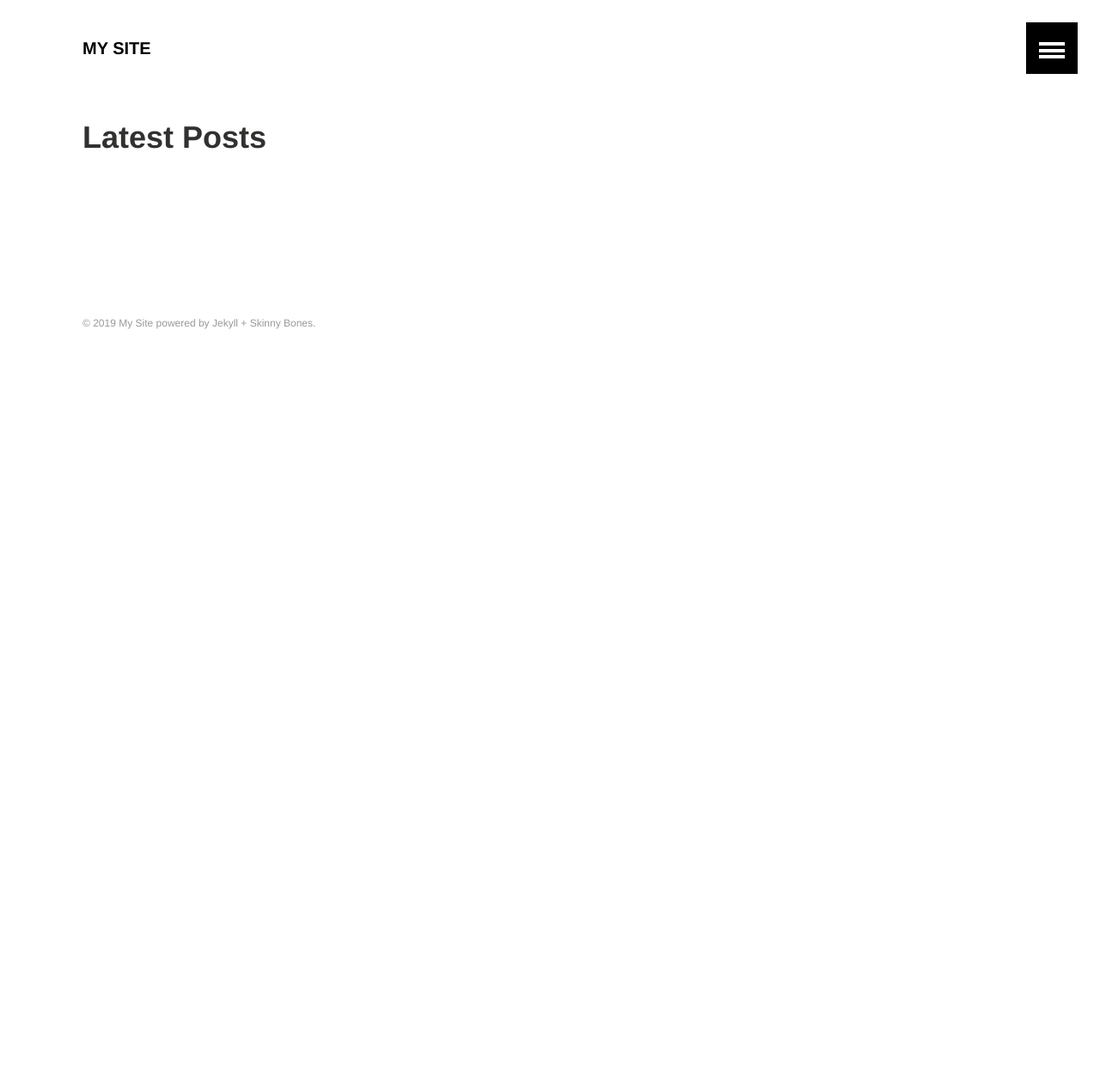
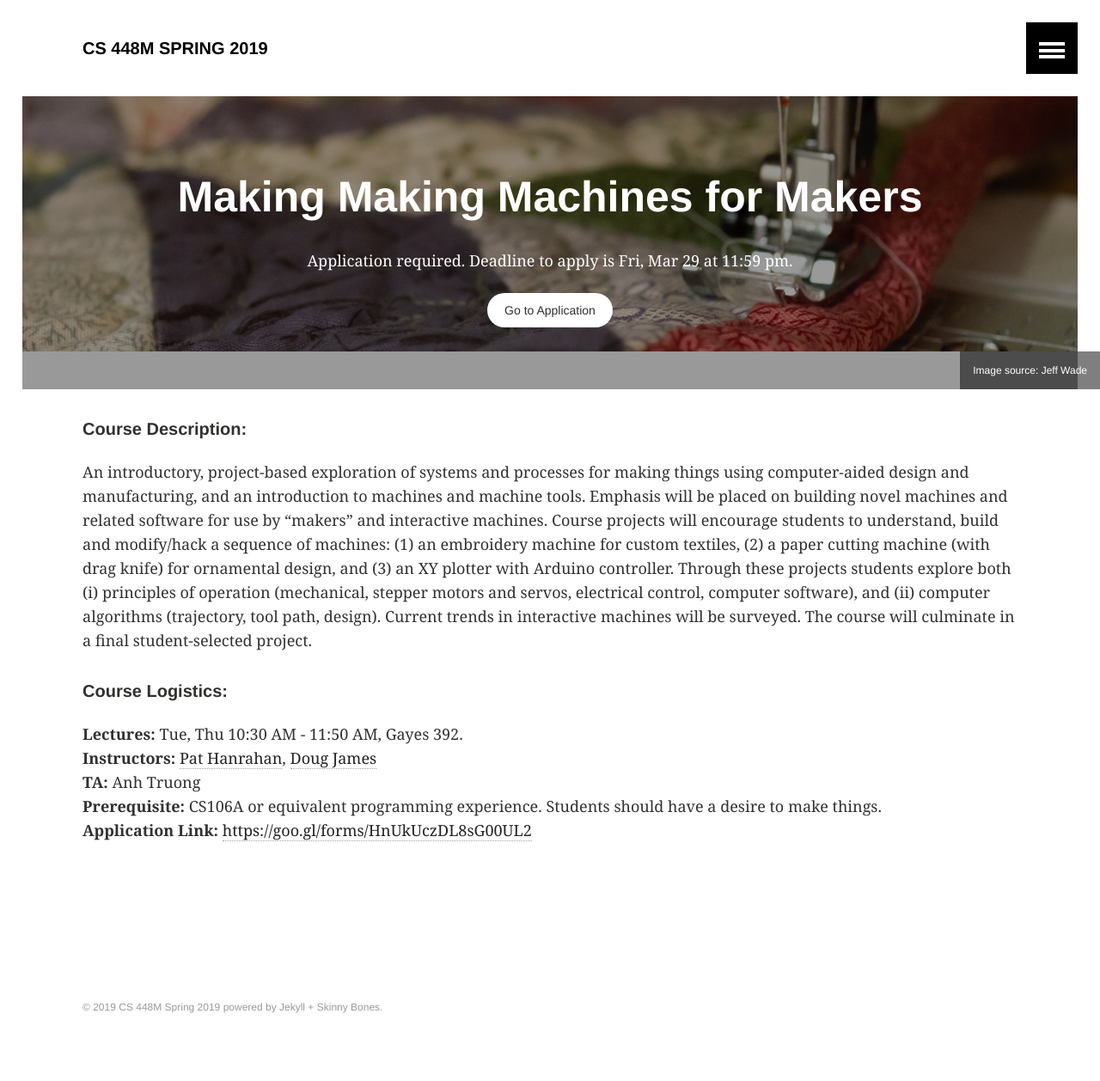
Before and after one commit to cs448m/cs448m.github.io, a Jekyll site: the page built from index.md, in a window 1280 px wide. Shown: the whole page at 86% size. Built offline with Jekyll 4.4.1, drawn with Linux system fonts in a browser that asks for light colours; before the commit the page ends 900 px from its top, so only the background shows below that.

Commit message:
course description and logistics

```diff
--- a/_config.yml
+++ b/_config.yml
@@ -1,7 +1,7 @@
 # Site wide configuration
 
-title: "My Site"
-description: "This is a description of my awesome site."
+title: "CS 448M Spring 2019"
+description: "Course website for CS 448M."
 logo: # 120x120 px default image used for Twitter summary card
 teaser: # 400x250 px default teaser image used in image archive grid
 locale: en
--- a/_layouts/archive.html
+++ b/_layouts/archive.html
@@ -3,19 +3,25 @@ layout: default
 ---
 
 <div id="main" role="main">
+	{% if page.image.feature %}
+		<div class="page-lead" style="background-image:url({{ site.url }}/images/{{ page.image.feature }})">
+		 <!-- <div class="page-feature">
+			<div class="page-image"> -->
+<!-- 				<img src="{{ site.url }}/images/{{ page.image.feature }}" class="page-feature-image" alt="{{ page.title }}">
+ -->
+ 			<div class="page-lead-content">
+	 			<div class="page-title">
+					<h1>{{ page.title }}</h1>
+					{% if page.excerpt %}<p>{{ page.excerpt }}</p>{% endif %}
+					<a href="{{ page.application-lnk }}" class="btn-inverse">Go to Application</a>
+				</div>
+			</div>
+ 			<div class="page-image">
+				{% if page.image.credit %}{% include image-credit.html %}{% endif %}
+			</div> <!-- /.page-image -->
+		</div><!-- /.page-feature -->
+	{% endif %}
 	<div class="wrap">
-		{% if page.image.feature %}
-		<div class="page-feature">
-			<div class="page-image">
-				<img src="{{ site.url }}/images/{{ page.image.feature }}" class="page-feature-image" alt="{{ page.title }}">
-				{% if page.image.credit %}{% include image-credit.html %}{% endif %}
-			</div><!-- /.page-image -->
-		</div><!-- /.page-feature -->
-		{% endif %}
-		<div class="page-title">
-			<h1>{{ page.title }}</h1>
-			{% if page.excerpt %}<h2>{{ page.excerpt }}</h2>{% endif %}
-		</div>
 		<div class="archive-wrap">
 			<div class="page-content">
 				{{ content }}
--- a/_sass/_layout.scss
+++ b/_sass/_layout.scss
@@ -234,10 +234,11 @@
 	text-align: center;
 	color: $white;
 	@include media($large) {
-		background-size: cover;
+		background-size: 100%;
 	}
 }
 .page-lead-content {
+	background-color: rgba(0, 0, 0, .4);
 	padding: 1em;
 	@include media($medium) {
 		padding: 2em;
@@ -246,12 +247,12 @@
 		padding: 3em;
 	}
 	h1 {
-		@include font-size(48);
+		@include font-size(40);
 		@include media($medium) {
-			@include font-size(60);
+			@include font-size(45);
 		}
 		@include media($large) {
-			@include font-size(72);
+			@include font-size(50);
 		}
 	}
 	h2 {
--- a/index.md
+++ b/index.md
@@ -1,11 +1,24 @@
 ---
 layout: archive
 permalink: /
-title: "Latest Posts"
+
+title: "Making Making Machines for Makers"
+excerpt: "Application required. Deadline to apply is Fri, Mar 29 at 11:59 pm."
+application-lnk: "https://goo.gl/forms/HnUkUczDL8sG00UL2"
+image:
+  feature: jeff-wade-736518-unsplash.jpg
+  credit: Jeff Wade #name of the person or site you want to credit
+  creditlink: https://unsplash.com/photos/2mzYh2Qu-ek #url to their site or licensing
+
 ---
 
-<div class="tiles">
-{% for post in site.posts %}
-	{% include post-grid.html %}
-{% endfor %}
-</div><!-- /.tiles -->
+##### Course Description:
+An introductory, project-based exploration of systems and processes for making things using computer-aided design and manufacturing, and an introduction to machines and machine tools. Emphasis will be placed on building novel machines and related software for use by "makers" and interactive machines. Course projects will encourage students to understand, build and modify/hack a sequence of machines:
+(1) an embroidery machine for custom textiles, (2) a paper cutting machine (with drag knife) for ornamental design, and (3) an XY plotter with Arduino controller. Through these projects students explore both (i) principles of operation (mechanical, stepper motors and servos, electrical control, computer software), and (ii) computer algorithms (trajectory, tool path, design). Current trends in interactive machines will be surveyed. The course will culminate in a final student-selected project.
+
+##### Course Logistics:
+**Lectures:**   Tue, Thu 10:30 AM - 11:50 AM, Gayes 392.
+**Instructors:**   [Pat Hanrahan](https://graphics.stanford.edu/~hanrahan/), [Doug James](https://graphics.stanford.edu/~djames/)
+**TA:** Anh Truong
+**Prerequisite:** CS106A or equivalent programming experience. Students should have a desire to make things.
+**Application Link:** [https://goo.gl/forms/HnUkUczDL8sG00UL2](https://goo.gl/forms/HnUkUczDL8sG00UL2)
```
Also changed, not shown: images/jeff-wade-736518-unsplash.jpg (added).
